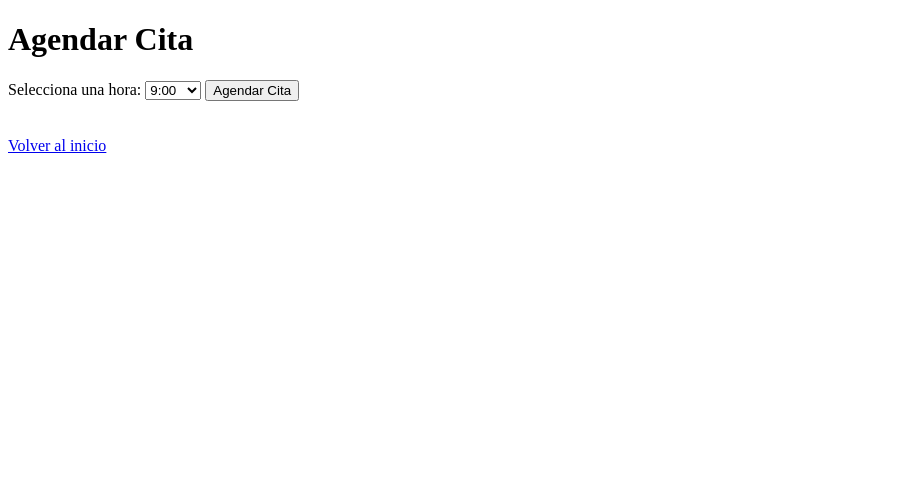
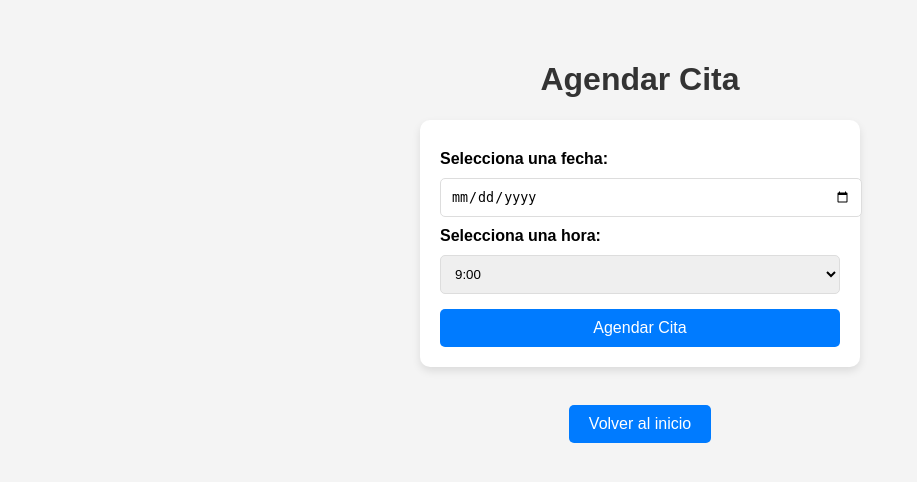
Before and after one commit to DvidHernan/Proyecto-PLATAFORMA-DE-APOYO-PSICOL-GICO-VIRTUAL, a Django app: page /accounts/agendar-cita/ in a window 1280 px wide. Shown: the top 482 px of the page, without its empty margins (0-917 px from the left). Run offline with Django 3.2, Linux system fonts and the light colour scheme; a user stored in the database is signed in; data comes from the database, SQL or seed files in the repository; both versions use the stored data as it was after the commit.

Commit message:
Funciones finales

```diff
--- a/proyecto/accounts/templates/accounts/agendar_cita.html
+++ b/proyecto/accounts/templates/accounts/agendar_cita.html
@@ -4,18 +4,89 @@
     <meta charset="UTF-8">
     <meta name="viewport" content="width=device-width, initial-scale=1.0">
     <title>Agendar Cita</title>
+    <style>
+        body {
+            font-family: Arial, sans-serif;
+            background-color: #f4f4f4;
+            margin: 0;
+            padding: 40px;
+            text-align: center;
+        }
+
+        h1 {
+            color: #333;
+        }
+
+        form {
+            background: white;
+            padding: 20px;
+            border-radius: 10px;
+            box-shadow: 0px 4px 8px rgba(0, 0, 0, 0.1);
+            display: inline-block;
+            text-align: left;
+            max-width: 400px;
+            width: 100%;
+        }
+
+        label {
+            font-weight: bold;
+            display: block;
+            margin: 10px 0 5px;
+        }
+
+        input, select, button {
+            width: 100%;
+            padding: 10px;
+            margin-top: 5px;
+            border-radius: 5px;
+            border: 1px solid #ddd;
+        }
+
+        button {
+            background-color: #007BFF;
+            color: white;
+            border: none;
+            font-size: 16px;
+            cursor: pointer;
+            margin-top: 15px;
+        }
+
+        button:hover {
+            background-color: #0056b3;
+        }
+
+        a {
+            display: inline-block;
+            margin-top: 20px;
+            padding: 10px 20px;
+            text-decoration: none;
+            background-color: #007BFF;
+            color: white;
+            border-radius: 5px;
+            transition: 0.3s;
+        }
+
+        a:hover {
+            background-color: #0056b3;
+        }
+    </style>
 </head>
 <body>
     <h1>Agendar Cita</h1>
 
     <form method="POST">
         {% csrf_token %}
+
+        <label for="fecha">Selecciona una fecha:</label>
+        <input type="date" name="fecha" id="fecha" min="{{ today }}" required>
+
         <label for="hora">Selecciona una hora:</label>
-        <select name="hora" id="hora">
+        <select name="hora" id="hora" required>
             {% for horario in horarios_disponibles %}
                 <option value="{{ horario }}">{{ horario }}</option>
             {% endfor %}
         </select>
+
         <button type="submit">Agendar Cita</button>
     </form>
 
--- a/proyecto/accounts/views.py
+++ b/proyecto/accounts/views.py
@@ -9,7 +9,7 @@ from django.conf import settings  # Para obtener la API Key
 from django.http import JsonResponse
 from .models import Conversation, Message, Cita
 from django.utils import timezone
-
+from datetime import datetime, timedelta
 
 # Configuración de OpenAI
 client = OpenAI(api_key = settings.OPENAI_API_KEY)
@@ -132,19 +132,31 @@ def agendar_cita(request):
     horarios_disponibles = []
     today = timezone.now().date()
 
-    # Generamos los horarios disponibles de 9 am a 5 pm
-    for hora in range(9, 18):
+    # Permitir seleccionar fechas futuras
+    if request.method == 'POST':
+        fecha_str = request.POST['fecha']
+        hora = request.POST['hora']
+        fecha = datetime.strptime(fecha_str, "%Y-%m-%d").date()
+
+        if fecha < today:
+            return JsonResponse({'error': 'No puedes agendar una cita en el pasado.'})
+
+        horario = f"{hora}:00"
+        if Cita.objects.filter(fecha=fecha, hora=horario).exists():
+            return JsonResponse({'error': 'Este horario ya está reservado.'})
+
+        cita = Cita(usuario=request.user, fecha=fecha, hora=hora)
+        cita.save()
+        return redirect('home')  # Redirige al home después de agendar
+
+    # Generamos los horarios disponibles de 9 am a 5 pm para la fecha seleccionada
+    for hora in range(9, 17):
         horario = f"{hora}:00"
         if not Cita.objects.filter(fecha=today, hora=horario).exists():
             horarios_disponibles.append(horario)
 
-    if request.method == 'POST':
-        hora = request.POST['hora']
-        cita = Cita(usuario=request.user, fecha=today, hora=hora)
-        cita.save()
-        return redirect('home')  # Redirige al home después de agendar
+    return render(request, 'accounts/agendar_cita.html', {'horarios_disponibles': horarios_disponibles, 'today': today})
 
-    return render(request, 'accounts/agendar_cita.html', {'horarios_disponibles': horarios_disponibles})
 
 @login_required
 def historial_citas(request):
```
Also changed, not shown: proyecto/accounts/templates/accounts/historial_citas.html (+58 -1 lines), proyecto/db.sqlite3.
